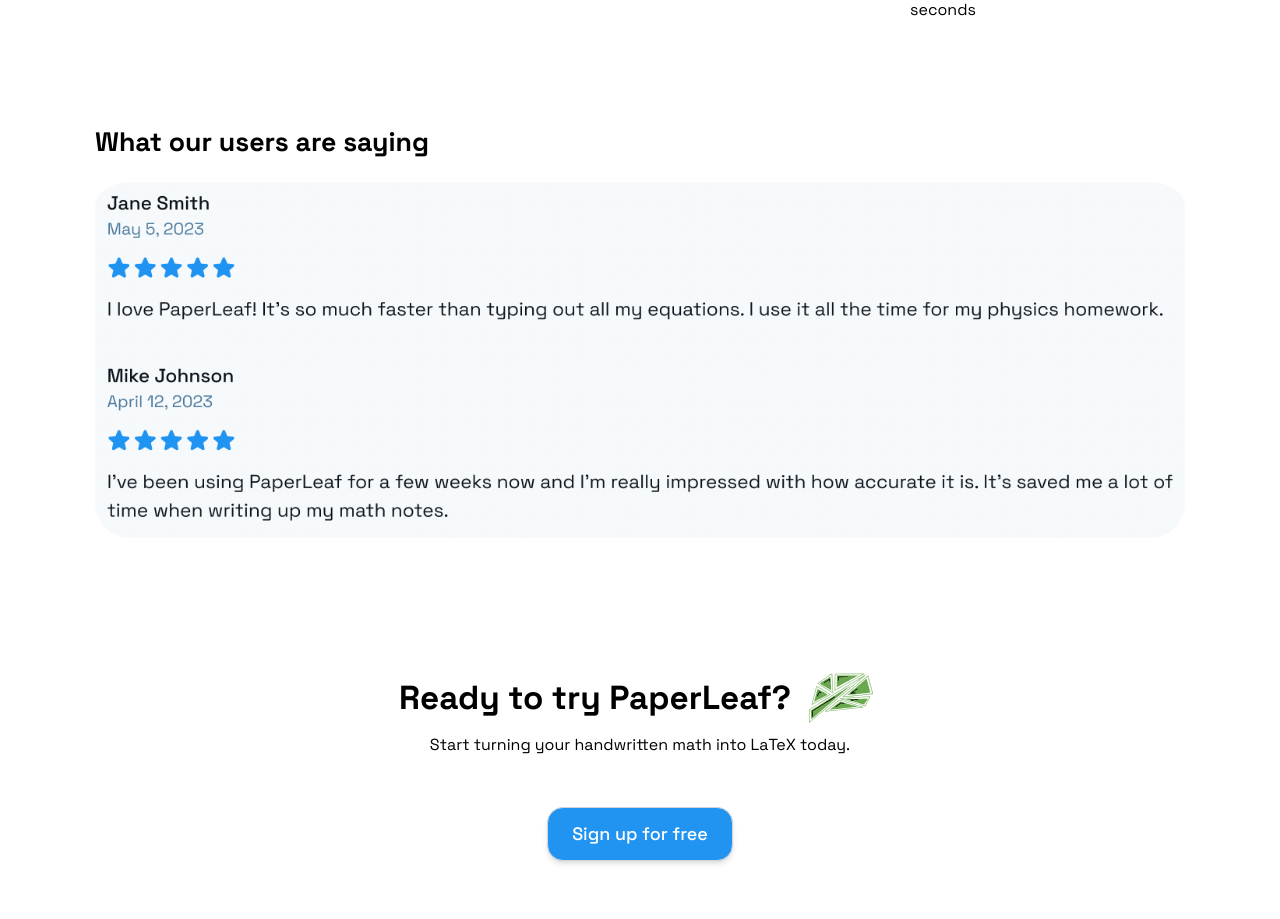
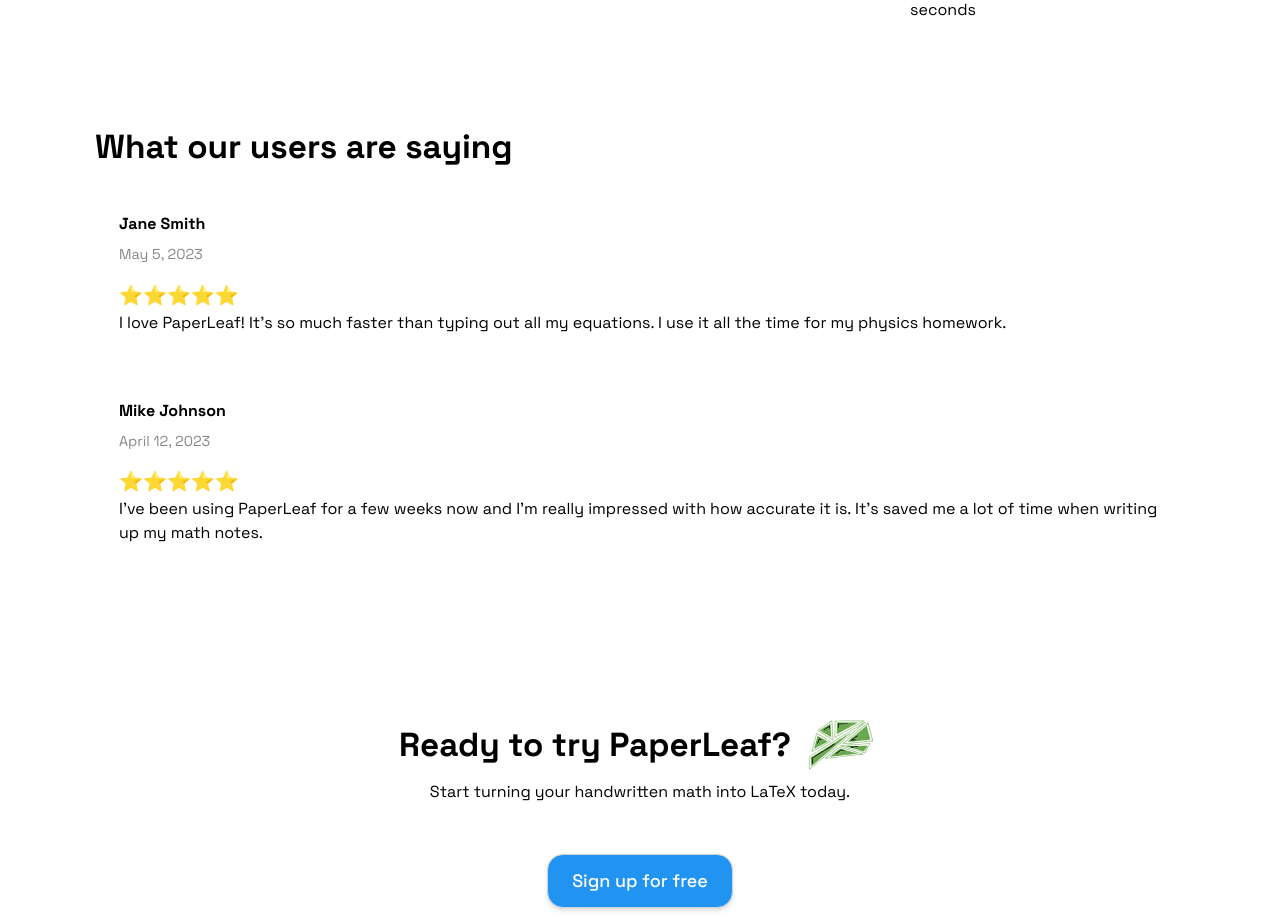
Before and after one commit to randamit123/Latex, a Next.js app in the folder latexwebapp/: page / in a window 1280 px wide. Shown: the part 949-1868 px from the top of the page. Built offline with nearby package versions, Linux system fonts and the light colour scheme; no server answers; a web font is replaced by a local one.

Commit message:
Completed frontend Reviews Section

```diff
--- a/latexwebapp/src/app/assets/landingpage.css
+++ b/latexwebapp/src/app/assets/landingpage.css
@@ -95,22 +95,71 @@
     display: flex;
     align-items: left;
     justify-self: center;
-    padding-top: 10px;
+    padding-top: 0px;
+    margin-top: 0;
+    padding-top: 0;
     width: 1090px;
-    border-radius: 35px;
 }
 
 .rev-header{
     justify-content: left;
-    font-size: 20pt;
+    font-size: 25pt;
     font-weight: 600;
-    padding-bottom: 10px;
+    padding-bottom: 0px;
+    margin-bottom: 1rem
 }
 
 .review-image{
     height: 400px;
     width: 1090px;
 }
+
+.reviews-container {
+  display: flex;
+  flex-direction: column;
+  justify-content: flex-start;
+  align-items: center;
+  gap: 0rem;
+  margin-top: 0;
+  padding-top: 0;
+}
+
+.review-card {
+  background-color: #FFFFFF;
+  /*border: 1px solid #e0e0e0;
+  border-radius: 8px; */
+  padding: 1.5rem;
+  width: 100%;
+  max-width: 1090px;
+  justify-content: left;
+}
+
+.review-name {
+  font-weight: bold;
+  margin-bottom: 0.5rem;
+}
+
+.review-date {
+  font-size: 0.9rem;
+  color: #888;
+  margin-bottom: 1rem;
+}
+
+.review-text {
+  font-size: 1rem;
+  margin-bottom: 1rem;
+  color: #000;
+}
+
+.review-rating {
+  color: #2194F2;
+  font-size: 1.2rem;
+}
+
+.star {
+    color: #2194F2;
+  }
+
 
 .get-started-box {
     display: flex;
--- /dev/null
+++ b/latexwebapp/src/app/components/layout/Reviews.tsx
@@ -0,0 +1,31 @@
+const reviewsData = [
+    {
+      name: "Jane Smith",
+      date: "May 5, 2023",
+      text: "I love PaperLeaf! It's so much faster than typing out all my equations. I use it all the time for my physics homework.",
+      rating: 5,
+    },
+    {
+      name: "Mike Johnson",
+      date: "April 12, 2023",
+      text: "I've been using PaperLeaf for a few weeks now and I'm really impressed with how accurate it is. It's saved me a lot of time when writing up my math notes.",
+      rating: 5,
+    },
+  ];
+
+  export default function Reviews() {
+    return (
+      <div className="reviews-container">
+        {reviewsData.map((review, index) => (
+          <div key={index} className="review-card">
+            <h2 className="review-name">{review.name}</h2>
+            <p className="review-date">{review.date}</p>
+            <div className="review-rating">
+            {Array.from({ length: review.rating }).map((_, i) => (<span key={i} className="star">⭐</span>))}
+            <p className="review-text">{review.text}</p>
+            </div>
+          </div>
+        ))}
+      </div>
+    );
+  }
--- a/latexwebapp/src/app/page.tsx
+++ b/latexwebapp/src/app/page.tsx
@@ -2,6 +2,7 @@
 import { redirect } from "next/navigation";
 import { GoogleSignInButton } from "./components/auth/GoogleSignInButton";
 import SignUpForFree from "./components/auth/SignUpForFree";
+import Reviews from "./components/layout/Reviews";
 import "./assets/landingpage.css";
 import Image from "next/image";
 import "./layout.tsx";
@@ -67,7 +68,9 @@
       <div className="reviews-box">
         <h1 className="rev-header">What our users are saying</h1>
       </div>
-      <Image className="reviews-box2" src="/reviews.png" alt="reviews" height={300} width={300} />
+      <div className="reviews-box2">
+        <Reviews />
+      </div>
       <div className="get-started-box">
         <div className="start-1">
           <h1 className="start1-text">Ready to try PaperLeaf?</h1>
```
